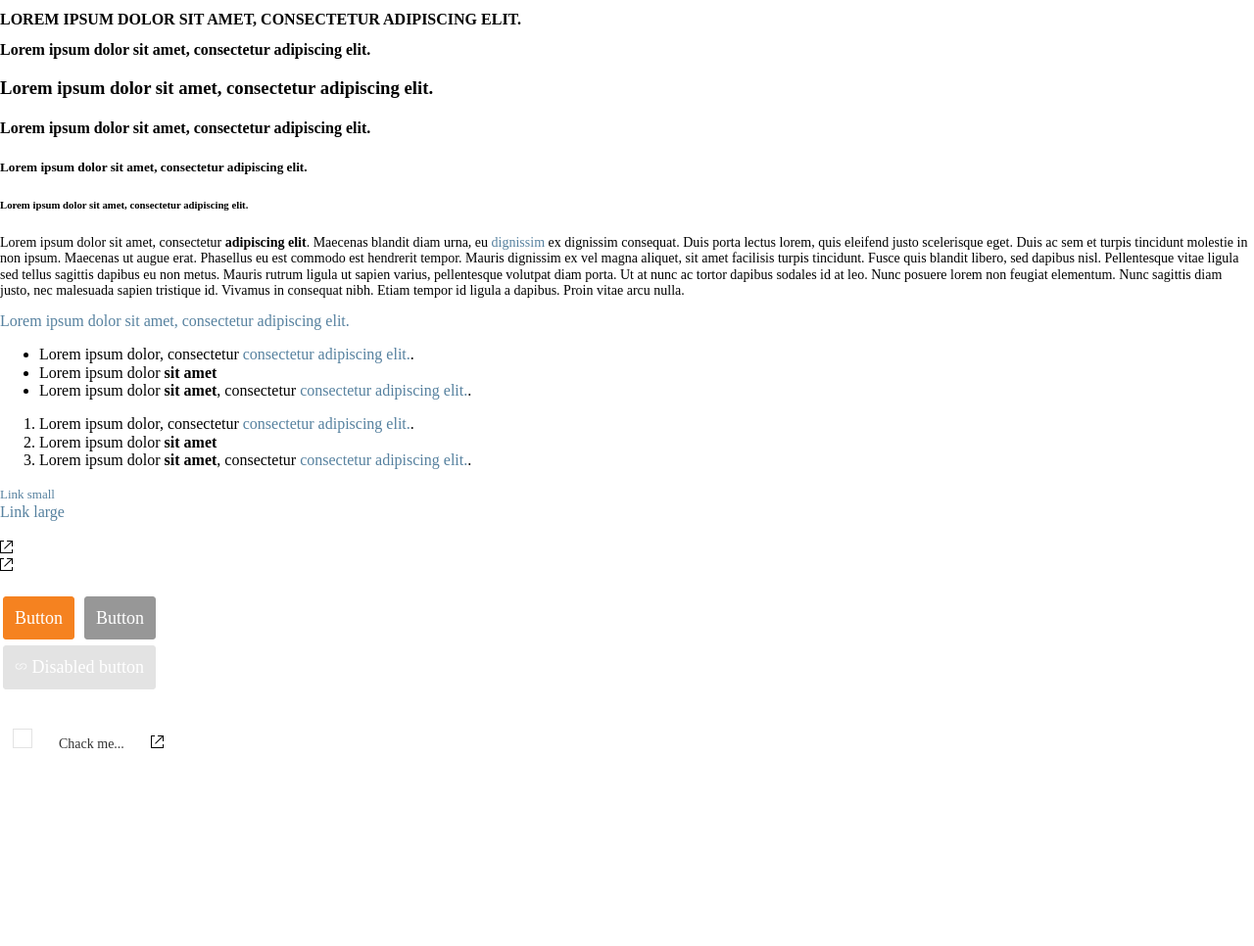
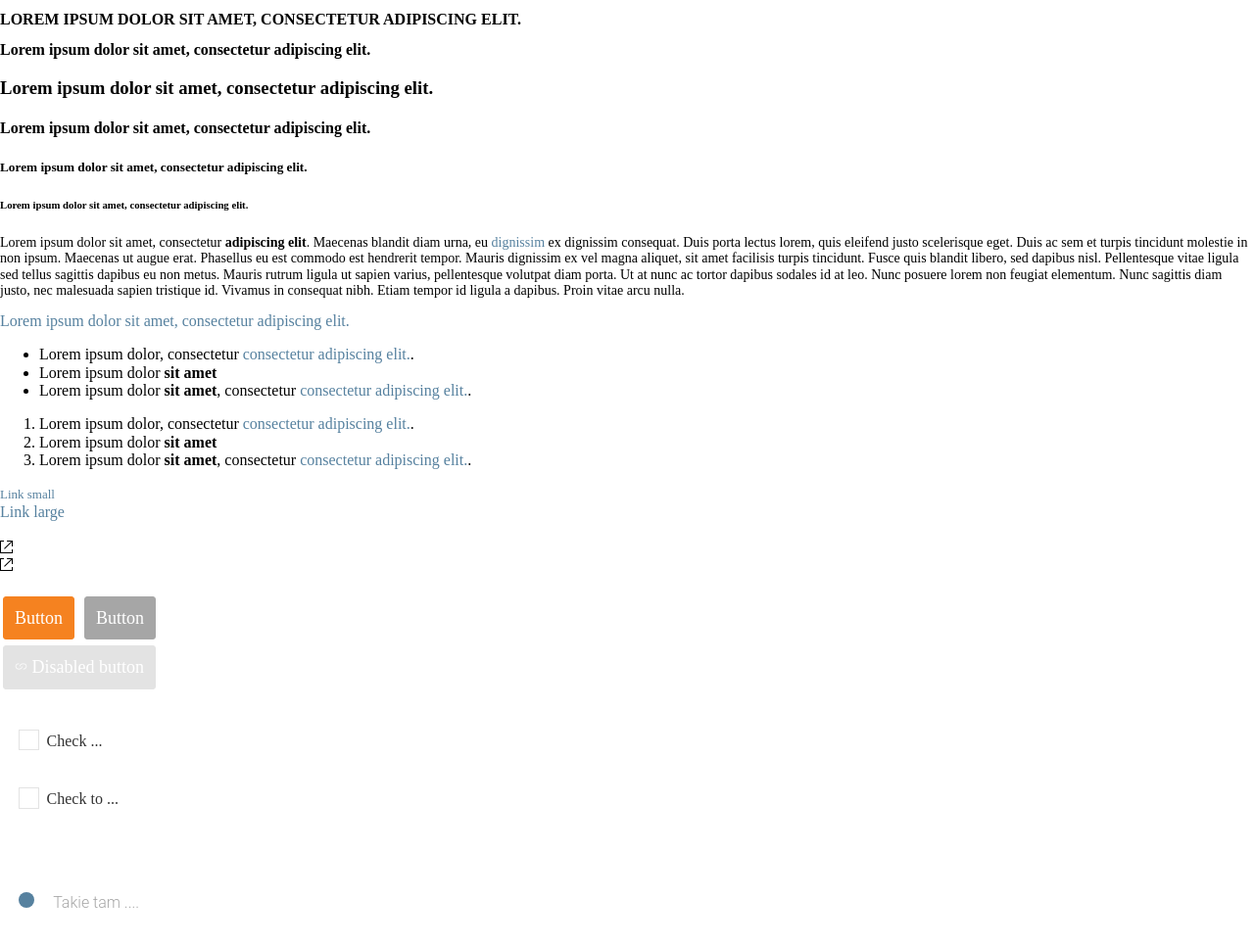
Before and after one commit to fabianzielinski/Projekt-Indywidualny, a website: page styleguide.html in a window 1280 px wide. Shown: the whole page at 98% size. Before the commit the page ends 800 px from the top, so only its background shows below. Drawn offline with Linux system fonts and the light colour scheme.

Commit message:
Add components tabs

```diff
--- a/sass/_variables.scss
+++ b/sass/_variables.scss
@@ -1,8 +1,9 @@
+
 /* Colors */
 
 $basic-black: #333333;
 $basic-white: #FFFFFF;
-$basic-gray: #979797;
+$basic-gray: #a6a6a6;
 $basic-gray-hvr: #bcbcbc;
 $basic-disabled: #E3E3E3;
 $hover-gray: #F5F5F2;
@@ -34,3 +35,6 @@ $sm-link-fsize: 13px;
 $btn-fsize: 18px;
 
 /* Fonts */
+
+$font-roboto: 'Roboto', sans-serif;
+// <link href="https://fonts.googleapis.com/css?family=Roboto" rel="stylesheet">
--- a/sass/components/_checkboxs.scss
+++ b/sass/components/_checkboxs.scss
@@ -1,57 +1,60 @@
-label {
-  box-sizing: border-box;
-  position: relative;
-  min-width: 242px;
-  width: 100%;
-  padding: 13px 13px;
-  &:hover {
-    background-color: $basic-disabled;
+.checkbox input[type=checkbox] + label{
+    display: inline-block;
+    margin: .2em;
     cursor: pointer;
+    padding: 1em;
+    color: $basic-black;
+    img {
+      visibility: hidden;
+    }
 }
 
-  input[type="checkbox"] {
-    position: absolute;
-    left: 0;
-    top: 0;
-    margin: 10px 14px;
-    width: 18px;
-    height: 18px;
-    opacity: 0;
-
-    + .icon {
+.checkbox input[type=checkbox] + label:hover{
   display: inline-block;
-      position: relative;
-      left: 0;
-      top: 0;
-      width: 18px;
-      height: 18px;
-      border: 1px solid $basic-disabled;
-      background-color: $basic-white;
+  background-color: $hover-gray;
+  padding: 1em;
+  visibility: visible;
+  img {
+    visibility: visible;
+    margin-left: 150px;
+  }
 }
 
-    &:checked + .icon {
-      background-color: $positive-color;
-      checked: checked;
+.checkbox input[type=checkbox] {
+  display: none;
 }
 
-    &:checked + .icon:before {
-      content: "\2714";
-      border: 1px solid $positive-color;
+.checkbox input[type=checkbox] + label:before {
+  content:"\2714";
+  border: 0.1em solid $basic-disabled;
   display: inline-block;
   width: 1em;
   height: 1em;
-      padding-left: 0.2em;
-      // padding-bottom: 0.3em;
-      // margin-right: 0.2px;
+  padding-left: .2em;
+  padding-bottom: .2em;
+  margin-right: .2em;
+  vertical-align: bottom;
   color: transparent;
+  transition: .2s;
 }
 
+.checkbox input[type=checkbox] + label:active:before {
+  transform: scale(0);
 }
 
-  p {
-      color: $basic-black;
-      line-height: 42px;
-      display: inline-block;
-      margin: 13px 23px;
+.checkbox input[type=checkbox]:checked + label:before {
+  background-color: $positive-color;
+  border-color: $positive-color;
+  color: $basic-white;
 }
-}
+
+// .checkbox input[type=checkbox]:disabled + label:before {
+//   transform: scale(1);
+//   border-color: $basic-disabled;
+// }
+
+// .checkbox input[type=checkbox]:checked:disabled + label:before {
+//   transform: scale(1);
+//   background-color: $positive-notifi-hvr;
+//   border-color: $positive-notifi-hvr;
+// }
--- /dev/null
+++ b/sass/components/_cortabs.scss
@@ -0,0 +1,63 @@
+.corortab #one ~ label {
+    display: inline-block;
+    margin: .2em;
+    cursor: pointer;
+    padding: 0 1em;
+    transition: .3s;
+}
+
+.corortab #one ~ label:hover {
+    display: inline-block;
+    background-color: $hover-gray;
+    padding: 0 1em;
+    border-radius: 3px;
+	visibility: visible;
+}
+
+.corortab #one ~ label:active {
+	transform: scale(.7);
+}
+
+.corortab #one {
+    display: none;
+}
+
+.corortab #one ~ label:before {
+    content:"";
+    border-color: $color-tab;
+    border-radius: 8px;
+    background-color: $color-tab;
+    display: inline-block;
+    width: 16px;
+    height: 16px;
+	color: transparent;
+}
+
+.corortab #one:checked ~ label {
+	display: inline-block;
+	background-color: $hover-gray;
+	padding: 0 1em;
+	border-radius: 3px;
+	visibility: visible;
+}
+
+.corortab #one ~ label p {
+	display: inline-block;
+	font-size: $lg-link-fsize;
+	line-height: 42px;
+	color: $bttn-secondary;
+	font-family: $font-roboto;
+	font-weight: 300;
+	padding-left: 15px;
+}
+
+// .corortab input[type=checkbox]:disabled + label:before {
+//   transform: scale(1);
+//   border-color: $basic-disabled;
+// }
+
+// .corortab input[type=checkbox]:checked:disabled + label:before {
+//   transform: scale(1);
+//   background-color: $positive-notifi-hvr;
+//   border-color: $positive-notifi-hvr;
+// }
--- a/sass/style.scss
+++ b/sass/style.scss
@@ -1,3 +1,5 @@
+/* Var */
+
 @import "variables";
 @import "mixins";
 
@@ -8,7 +10,8 @@
 /* Components */
 @import "components/links";
 @import "components/buttons";
-@import "components/checkboxs"
+@import "components/checkboxs";
+@import "components/cortabs";
 
 /* Components */
 // import "components/form_field";
--- a/styleguide.html
+++ b/styleguide.html
@@ -28,30 +28,48 @@
 
         <!-- Links -->
 
-        <a href="#" class="link-small">Link small<a/><br>
-        <a href="#" class="link-large">Link large<a/><br><br>
-        <img class="show" src="images/show.svg"><br>
+        <a href="#" class="link-small">Link small</a><br>
+        <a href="#" class="link-large">Link large</a><br><br>
+
+        <img class="show" src="images/show.svg" alt=""><br>
+
         <a href="http://wp.pl">
-            <img class="show" src="images/show.svg">
-        <a/><br><br>
+            <img class="show" src="images/show.svg" alt="">
+        </a><br><br>
 
         <!-- Buttons -->
 
-        <div class="btn btn-prim">Button</div>
-        <div class="btn btn-sec">Button</div><br>
+        <div type="submit" class="btn btn-prim">Button</div>
+        <div type="submit" class="btn btn-sec">Button</div><br>
         <div class="btn btn-disabled">
-            <img class="links" src="images/links.svg">
+            <img class="links" src="images/links.svg" alt="">
             <p>Disabled button</p>
         </div><br><br>
 
         <!-- Checkbox -->
 
-        <label>
-            <input type="checkbox">
-            <div class="icon"></div>
-            <p>Chack me...</p>
-            <img class="show" src="images/show.svg">
-        </label>
+        <form class="checkbox">
+            <input type="checkbox" id="fruit1" name="fruit-1" value="Check ...">
+            <label for="fruit1">
+                Check ...
+                <img class="show" src="images/show.svg" alt="">
+            </label>
+        </form>
+        <form class="checkbox">
+            <input type="checkbox" id="fruit2" name="fruit-2" value="Check  to ...">
+            <label for="fruit2">
+                Check to ...
+                <img class="show" src="images/show.svg" alt="">
+            </label>
+        </form><br><br>
+
+        <!-- Coror tab -->
+        <form class="corortab">
+            <input type="checkbox" id="one" name="cheb1" value="cheb1">
+            <label for="one">
+                <p>Takie tam ....</p>
+            </label>
+        </form><br><br>
 
         <script type="text/javascript" src="js/script.js"></script>
     </body>
```
Also changed, not shown: css/style.css. Lines whose indentation alone changed are shown as unchanged.
